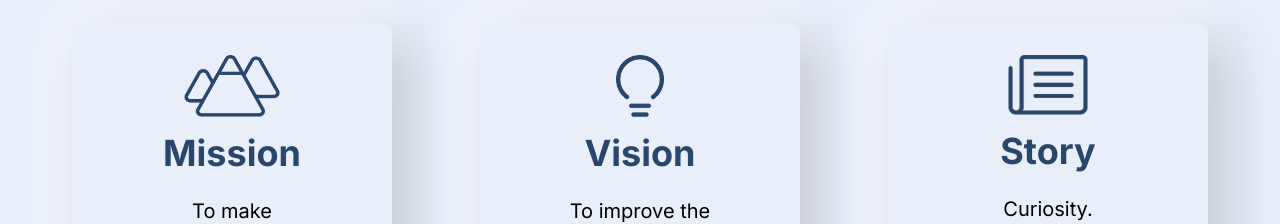
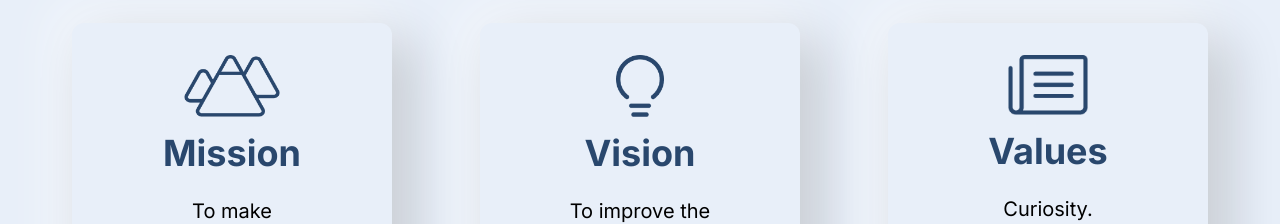
Before and after one commit to EnactusUBC/website-prod, a Next.js app: page / in a window 1280 px wide. Shown: the part 1140-1364 px from the top of the page. Built offline with nearby package versions, Linux system fonts and the light colour scheme.

Commit message:
updated values page

```diff
--- a/src/pages/index.js
+++ b/src/pages/index.js
@@ -61,7 +61,7 @@ export default function Home() {
           </div></Link>
           <Link href='/about'><div className="cursor-pointer shadow-all rounded-xl flex flex-col justify-start items-center py-8 w-72 sm:w-80 xl:w-0.25 xl:px-16 hover:scale-110 transition ease-in-out min-h-full lg:min-h-md mx-4 my-10">
             <img src="/indeximages/paperico.png" className="w-20 mb-4"></img>
-            <h4 className="text-enactusblue font-bold text-lg lg:text-4xl mb-6">Story</h4>
+            <h4 className="text-enactusblue font-bold text-lg lg:text-4xl mb-6">Values</h4>
             <p className='text-sm lg:text-xl text-center px-6'>Curiosity. <br></br>Courage. <br></br>Change.</p>
           </div></Link>
 
```
